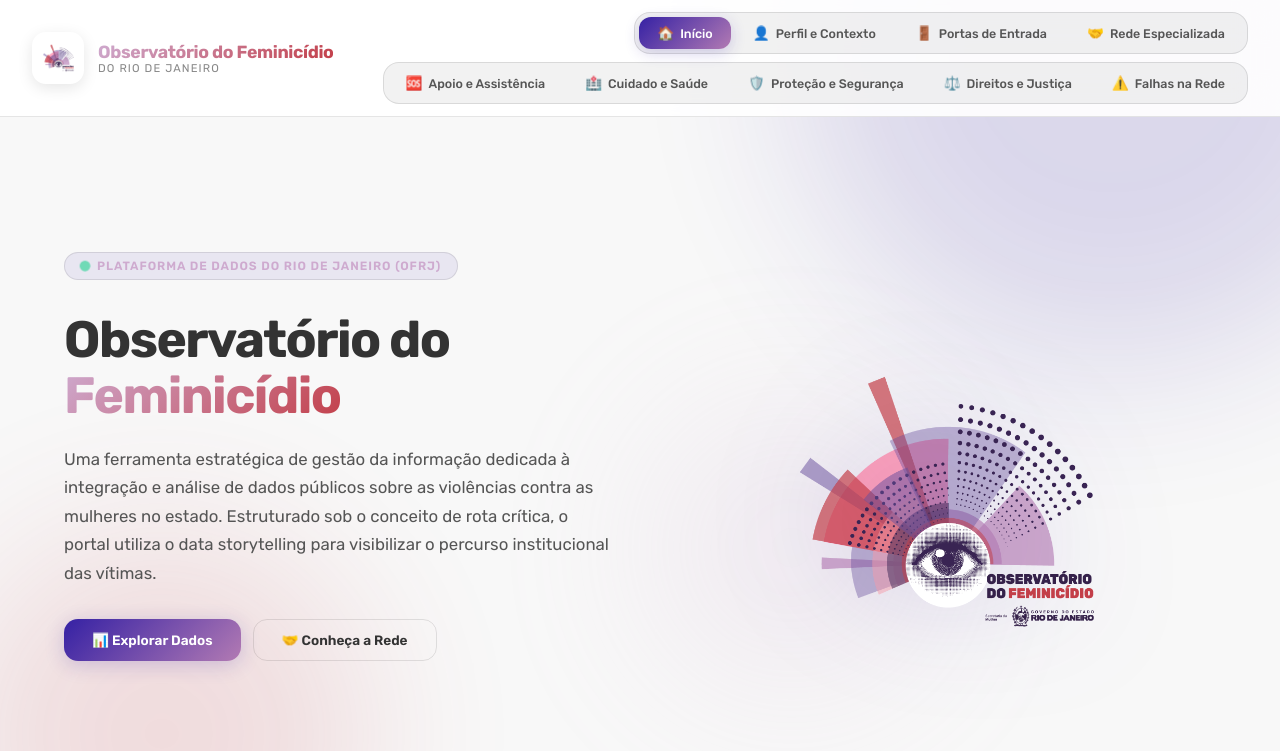
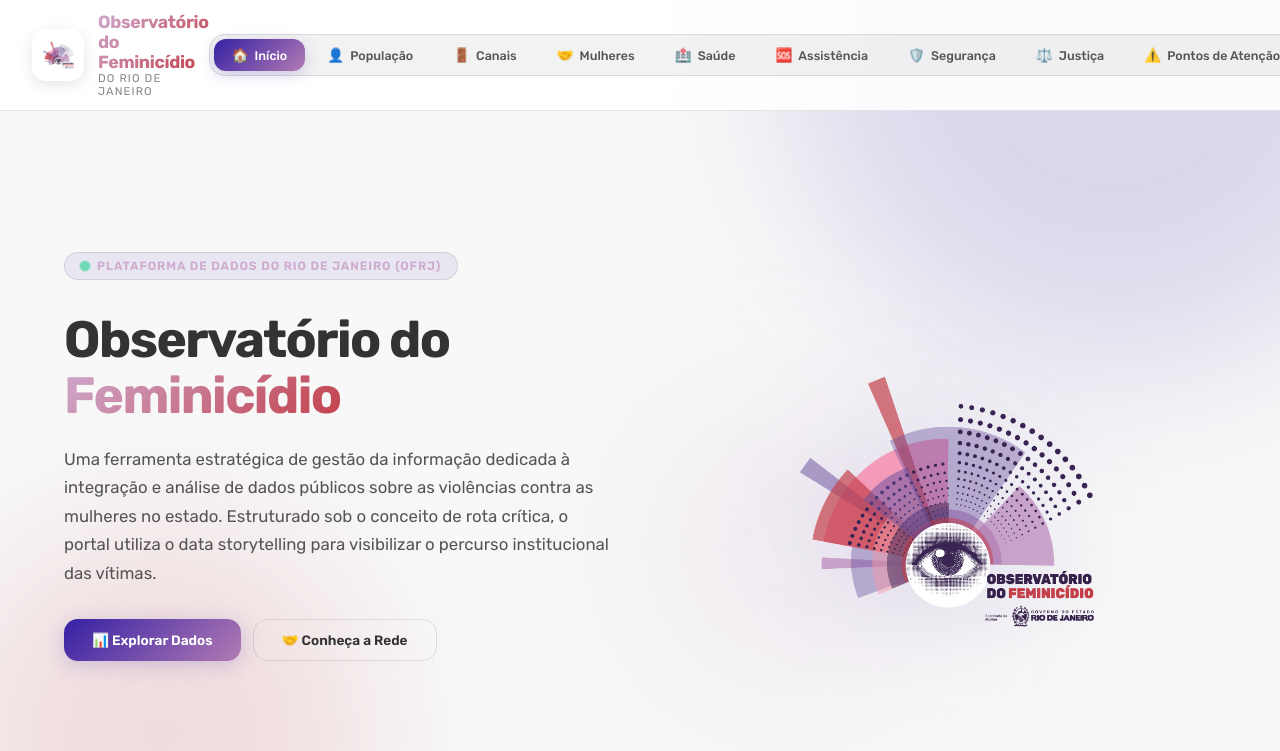
Before and after one commit to Candez2350/observatorio-dash, a Node server app: page / in a window 1280 px wide. Shown: the top 751 px of the page. Run offline with Node 20, Linux system fonts and the light colour scheme.

Commit message:
alteracao menu

```diff
--- a/views/partials/header.ejs
+++ b/views/partials/header.ejs
@@ -12,21 +12,19 @@
                 <span class="tab-icon">🏠</span>Início
             </a>
             <a href="/panorama" class="tab-btn <%= page === 'panorama' ? 'active' : '' %>" style="text-decoration: none; display: inline-flex; align-items: center;">
-                <span class="tab-icon">👤</span>Perfil e Contexto
+                <span class="tab-icon">👤</span>População
             </a>
             <a href="/tipos" class="tab-btn <%= page === 'tipos' ? 'active' : '' %>" style="text-decoration: none; display: inline-flex; align-items: center;">
-                <span class="tab-icon">🚪</span>Portas de Entrada
+                <span class="tab-icon">🚪</span>Canais
             </a>
             <a href="/regiao" class="tab-btn <%= page === 'regiao' ? 'active' : '' %>" style="text-decoration: none; display: inline-flex; align-items: center;">
-                <span class="tab-icon">🤝</span>Rede Especializada
+                <span class="tab-icon">🤝</span>Mulheres
             </a>
-        </nav>
-        <nav class="tab-nav">
-            <a href="/temporal" class="tab-btn <%= page === 'temporal' ? 'active' : '' %>" style="text-decoration: none; display: inline-flex; align-items: center;"><span class="tab-icon">🆘</span>Apoio e Assistência</a>
-            <a href="/perfil" class="tab-btn <%= page === 'perfil' ? 'active' : '' %>" style="text-decoration: none; display: inline-flex; align-items: center;"><span class="tab-icon">🏥</span>Cuidado e Saúde</a>
-            <a href="/rede" class="tab-btn <%= page === 'rede' ? 'active' : '' %>" style="text-decoration: none; display: inline-flex; align-items: center;"><span class="tab-icon">🛡️</span>Proteção e Segurança</a>
-            <a href="/publicacoes" class="tab-btn <%= page === 'publicacoes' ? 'active' : '' %>" style="text-decoration: none; display: inline-flex; align-items: center;"><span class="tab-icon">⚖️</span>Direitos e Justiça</a>
-            <a href="/falhas" class="tab-btn <%= page === 'falhas' ? 'active' : '' %>" style="text-decoration: none; display: inline-flex; align-items: center;"><span class="tab-icon">⚠️</span>Falhas na Rede</a>
+            <a href="/perfil" class="tab-btn <%= page === 'perfil' ? 'active' : '' %>" style="text-decoration: none; display: inline-flex; align-items: center;"><span class="tab-icon">🏥</span>Saúde</a>
+            <a href="/temporal" class="tab-btn <%= page === 'temporal' ? 'active' : '' %>" style="text-decoration: none; display: inline-flex; align-items: center;"><span class="tab-icon">🆘</span>Assistência</a>
+            <a href="/rede" class="tab-btn <%= page === 'rede' ? 'active' : '' %>" style="text-decoration: none; display: inline-flex; align-items: center;"><span class="tab-icon">🛡️</span>Segurança</a>
+            <a href="/publicacoes" class="tab-btn <%= page === 'publicacoes' ? 'active' : '' %>" style="text-decoration: none; display: inline-flex; align-items: center;"><span class="tab-icon">⚖️</span>Justiça</a>
+            <a href="/falhas" class="tab-btn <%= page === 'falhas' ? 'active' : '' %>" style="text-decoration: none; display: inline-flex; align-items: center;"><span class="tab-icon">⚠️</span>Pontos de Atenção</a>
         </nav>
     </div>
 </header>
```
